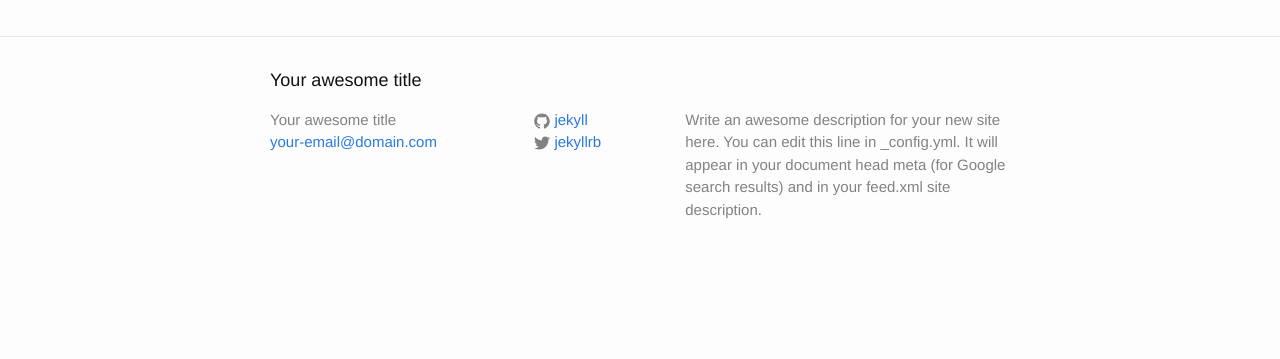
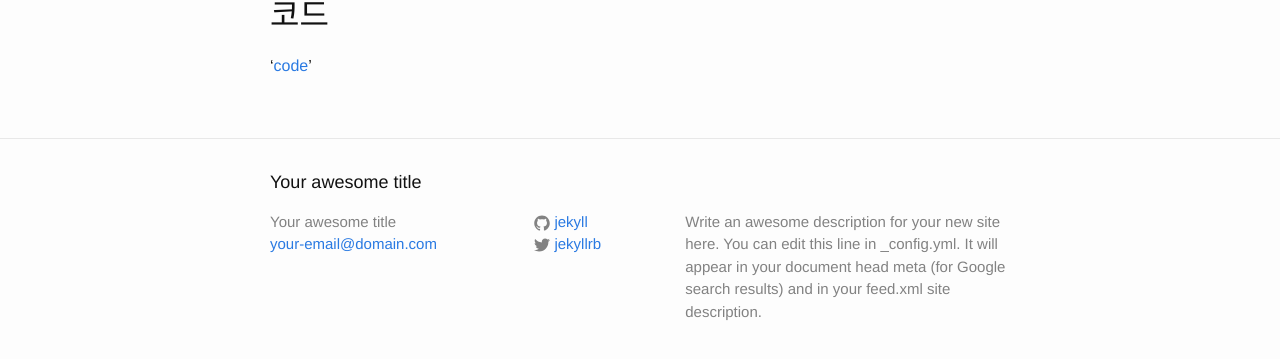
Before and after one commit to kutchoiwjun92/kutchoiwjun92.github.com, a Jekyll site: the page built from _posts/2015-05-26-cwj.md, in a window 1280 px wide and 900 px high, scrolled down 1172 px, cut to the strip 517-876 px from the top of the window. Built offline with Jekyll 4.4.1, drawn with Linux system fonts in a browser that asks for light colours; before the commit the page ends 1970 px from its top, so only the background shows below that.

Commit message:
Update 2015-05-26-cwj.md

```diff
--- a/_posts/2015-05-26-cwj.md
+++ b/_posts/2015-05-26-cwj.md
@@ -55,3 +55,7 @@ categories : hekyll update
 
 image
 ![alt text](https://github.com/adam-p/markdown-here/raw/master/src/common/images/icon48.png "Logo Title text 1")
+
+## 코드
+
+'[code](www.naver.com)'
```
